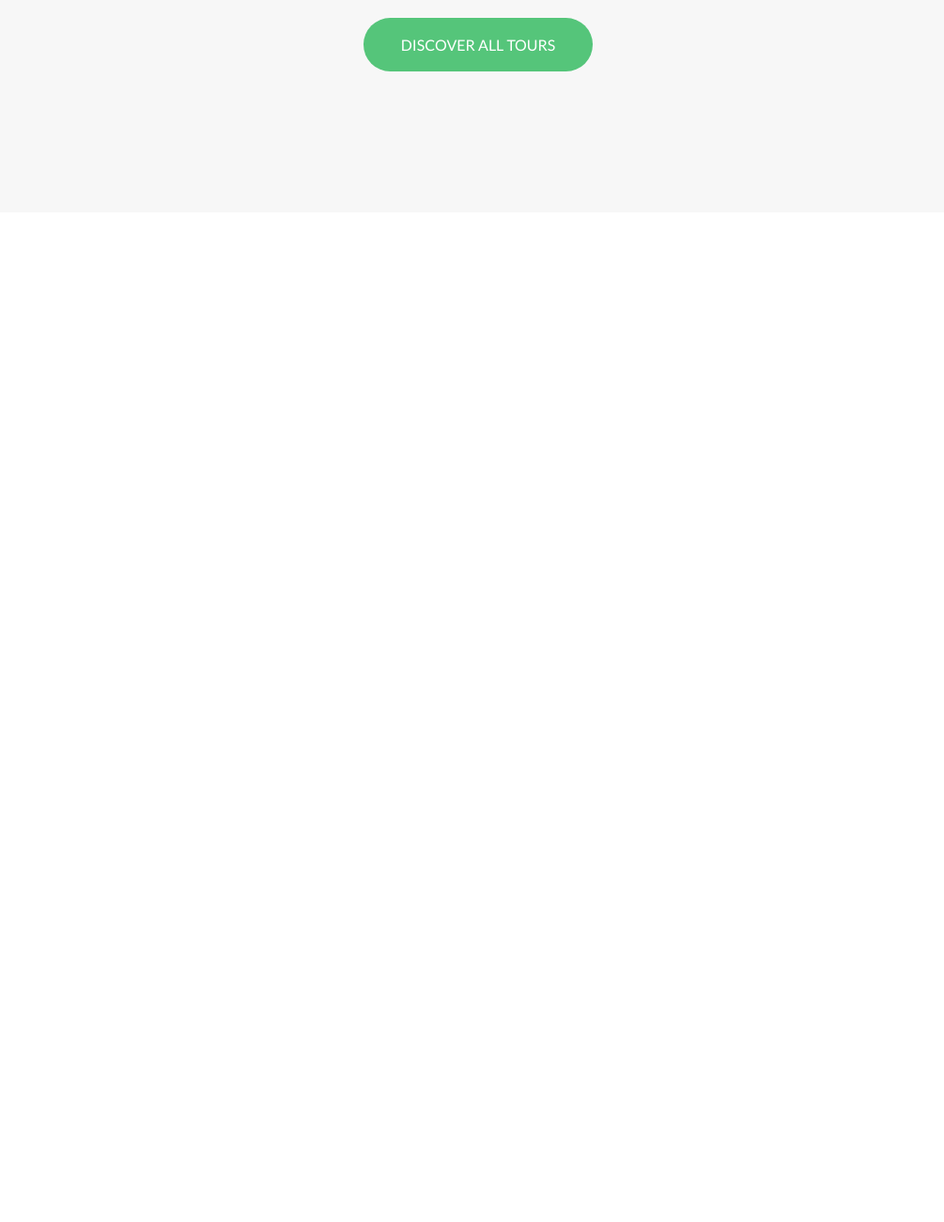
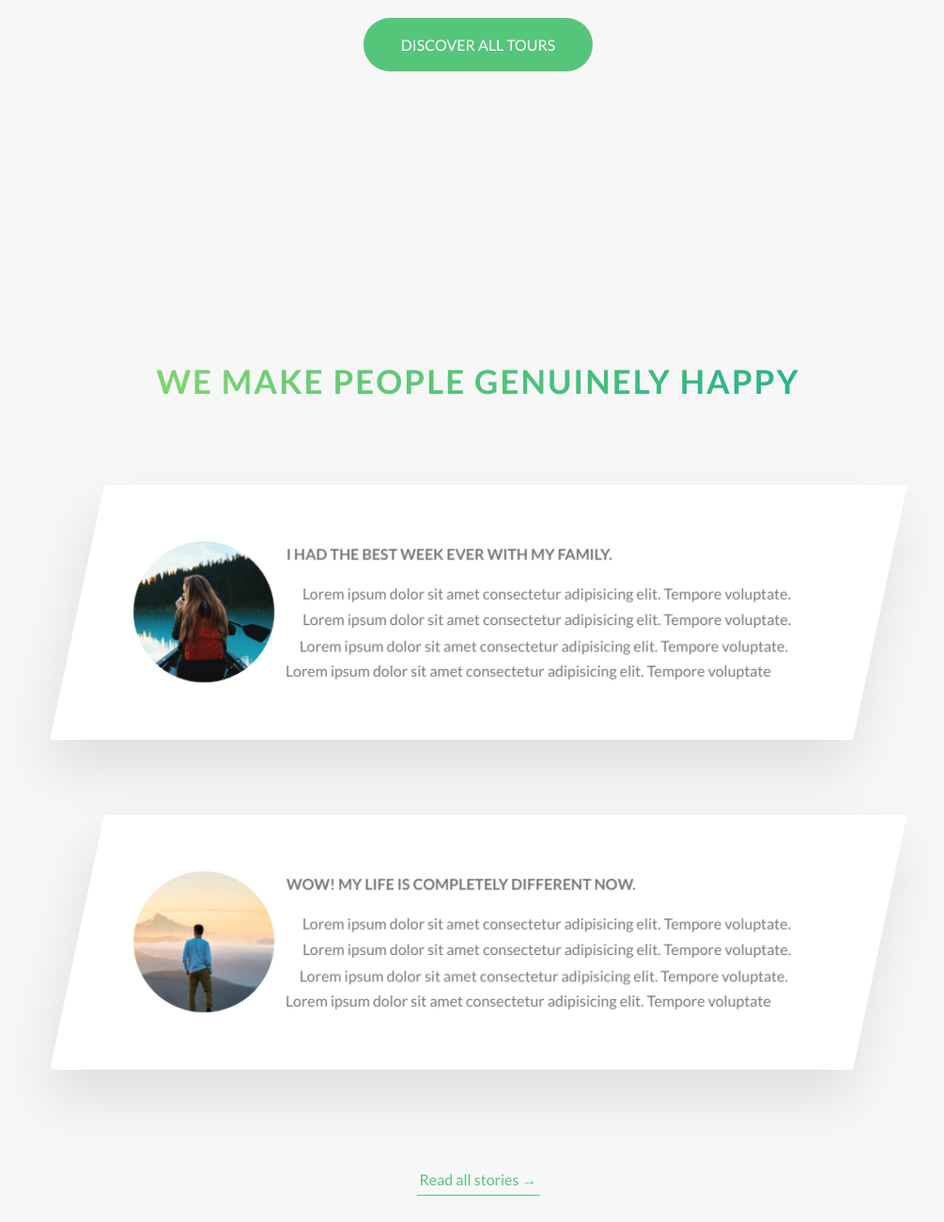
Before and after one commit to Hercha/advanced-css, a website: page index.html in a window 1280 px wide. Shown: the part 3003-4303 px from the top of the page at 94% size, without its empty margins (131-1136 px from the left). Before the commit the page ends 3259 px from the top, so only its background shows below. Drawn offline with Linux system fonts and the light colour scheme.

Commit message:
stories section

```diff
--- a/index.html
+++ b/index.html
@@ -211,6 +211,48 @@
                     <a href="#" class="btn btn--green">Discover all tours</a>
                 </div>
             </section>
+
+            <section class="section-stories">
+                <div class="u-center-text u-margin-bottom-big">
+                    <h2 class="heading-secondary">
+                        We make people genuinely happy
+                    </h2>
+                </div>
+
+                <div class="row">
+                    <div class="story">
+                        <figure class="story__shape">
+                            <img src="img/nat-8.jpg" alt="Person on a tour" class="story__img">
+                            <figcaption class="story__caption">Mary Smith</figcaption>
+                        </figure>
+                        <div class="story__text">
+                            <h3 class="heading-tertiary u-margin-bottom-small">I had the best week ever with my family.</h3>
+                            <p>
+                                Lorem ipsum dolor sit amet consectetur adipisicing elit. Tempore voluptate. Lorem ipsum dolor sit amet consectetur adipisicing elit. Tempore voluptate.
+                                Lorem ipsum dolor sit amet consectetur adipisicing elit. Tempore voluptate. Lorem ipsum dolor sit amet consectetur adipisicing elit. Tempore voluptate
+                            </p>
+                        </div>
+                    </div>
+                </div>
+                <div class="row">
+                        <div class="story">
+                            <figure class="story__shape">
+                                <img src="img/nat-9.jpg" alt="Person on a tour" class="story__img">
+                                <figcaption class="story__caption">Jack Wilson</figcaption>
+                            </figure>
+                            <div class="story__text">
+                                <h3 class="heading-tertiary u-margin-bottom-small">WOW! My life is completely different now.</h3>
+                                <p>
+                                    Lorem ipsum dolor sit amet consectetur adipisicing elit. Tempore voluptate. Lorem ipsum dolor sit amet consectetur adipisicing elit. Tempore voluptate.
+                                    Lorem ipsum dolor sit amet consectetur adipisicing elit. Tempore voluptate. Lorem ipsum dolor sit amet consectetur adipisicing elit. Tempore voluptate
+                                </p>
+                            </div>
+                        </div>
+                    </div>
+                    <div class="u-center-text u-margin-top-huge">
+                        <a href="#" class="btn-text">Read all stories &rarr;</a>
+                    </div>
+            </section>
         </main>
 
         <!--
--- /dev/null
+++ b/sass/components/_story.scss
@@ -0,0 +1,60 @@
+.story {
+    width: 75%;
+    margin: 0 auto;
+    box-shadow: 0 3rem 6rem rgba($color-black, .1);
+    background-color: $color-white;
+    border-radius: 3px;
+    padding: 6rem;
+    padding-left: 9rem;
+    font-size: $default-font-size;
+    transform: skewX(-12deg);
+
+    &__shape {
+        width: 15rem;
+        height: 15rem;
+        float: left;
+        -webkit-shape-outside: circle(50% at 50% 50%);
+        shape-outside: circle(50% at 50% 50%);
+        -webkit-clip-path: circle(50% at 50% 50%);
+        clip-path: circle(50% at 50% 50%);
+        transform: translateX(-3rem) skewX(12deg);
+        position: relative;
+        overflow: hidden;
+    }
+
+    &__img {
+        height: 100%;
+        transform: translateX(-4rem) scale(1.4);
+        backface-visibility: hidden;
+        transition: all .5s;
+        //filter: blur(0);
+    }
+
+    &__text {
+        transform: skewX(12deg);
+    }
+
+    &__caption {
+        position: absolute;
+        top: 50%;
+        left: 50%;
+        transform: translate(-50%, 20%);
+        color:$color-white;
+        text-transform: uppercase;
+        font-size: 1.7rem;
+        text-align: center;
+        opacity: 0;
+        transition: all .5s;
+        backface-visibility: hidden;
+    }
+
+    &:hover &__caption {
+        opacity: 1;
+        transform: translate(-50%, -50%);
+    }
+
+    &:hover &__img {
+        transform: translateX(-4rem) scale(1);
+        filter: brightness(80%) blur(3px);
+    }
+}
--- a/sass/main.scss
+++ b/sass/main.scss
@@ -11,6 +11,7 @@
 @import "components/composition";
 @import "components/feature-box";
 @import "components/card";
+@import "components/story";
 
 @import "layout/header";
 @import "layout/grid";
--- a/sass/pages/_home.scss
+++ b/sass/pages/_home.scss
@@ -26,3 +26,8 @@
     padding: 25rem 0 15rem 0;
     margin-top: -12rem;
 }
+
+.section-stories {
+    padding: 15rem 0;
+    background-color: $color-grey-light-1;
+}
```
Also changed, not shown: css/style.css.
